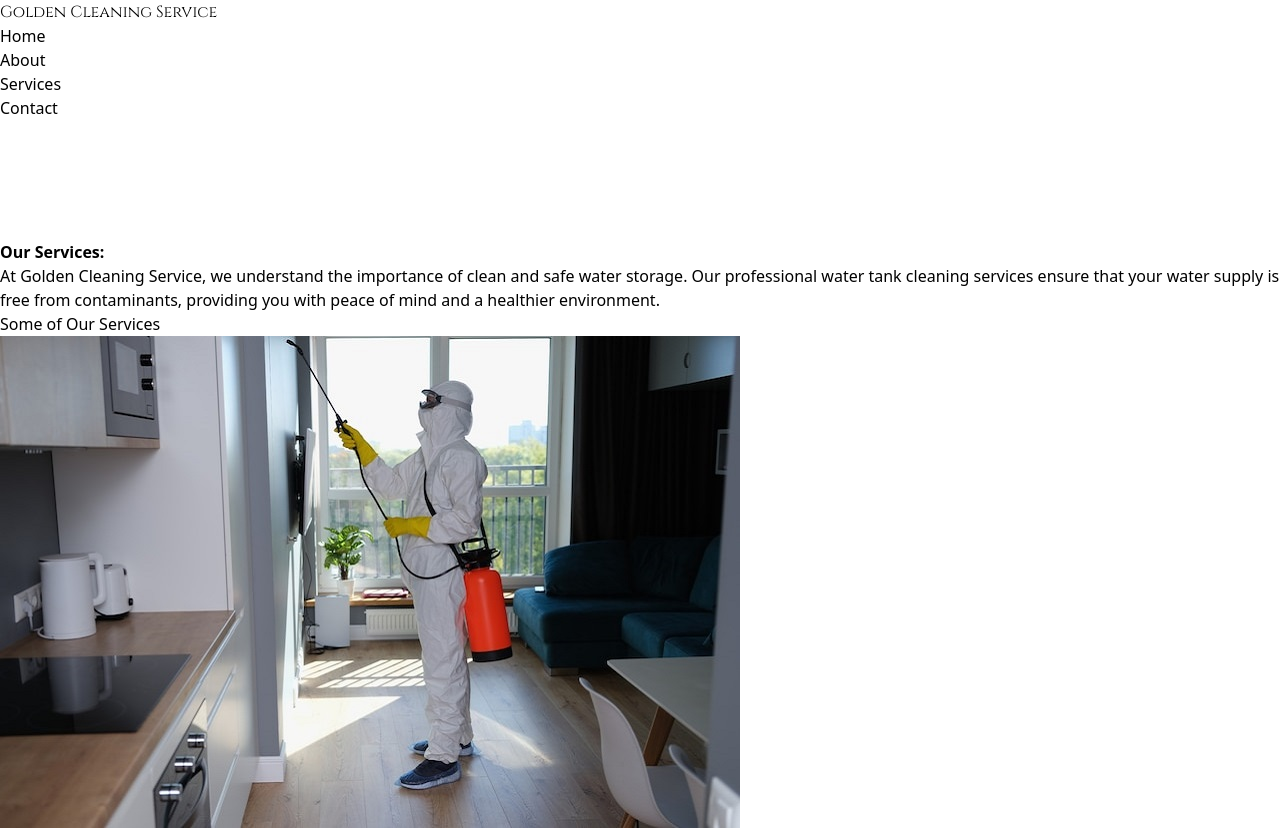
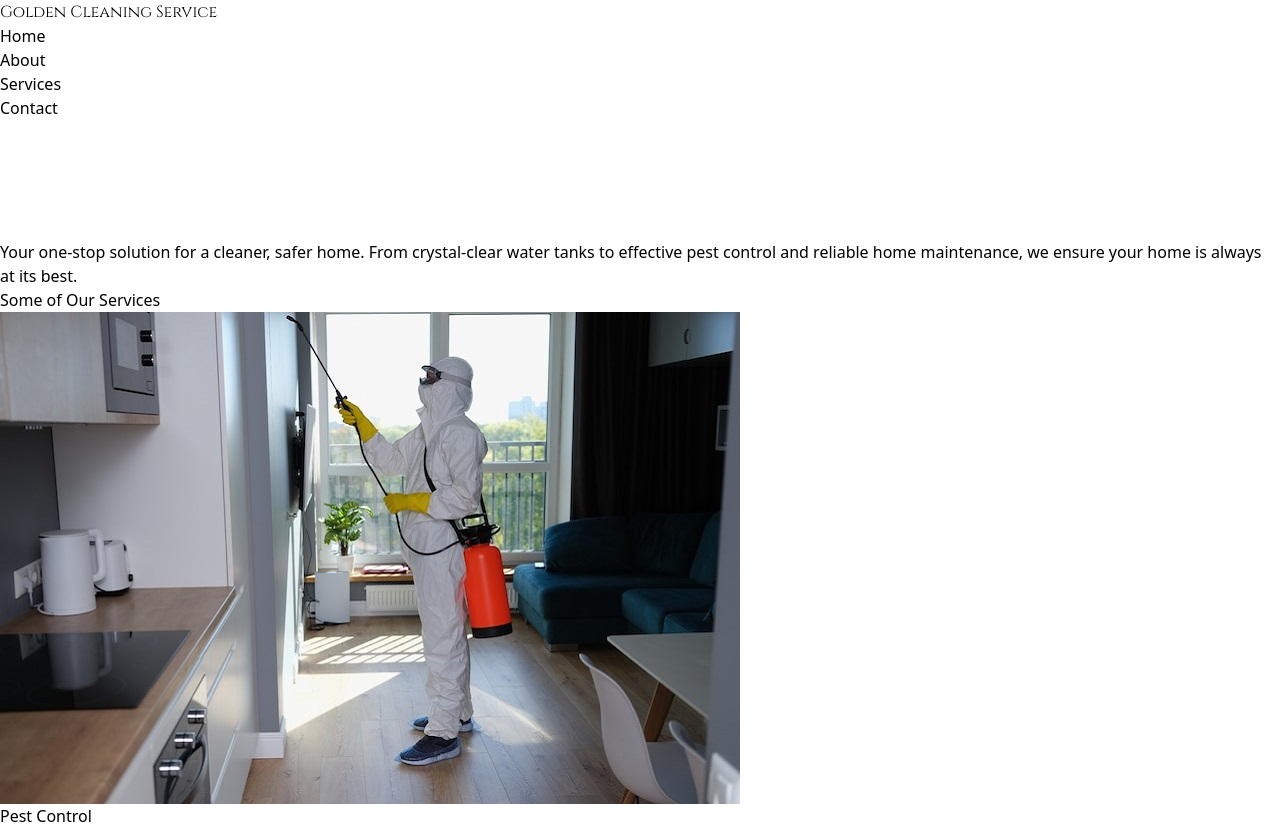
Before and after one commit to clientsmaker/cleaningCompany, a React (Vite) app: page /service in a window 1280 px wide. Shown: the top 830 px of the page. Built offline with nearby package versions, Linux system fonts and the light colour scheme.

Commit message:
all the project completed

```diff
--- a/src/Page/Services.jsx
+++ b/src/Page/Services.jsx
@@ -29,15 +29,16 @@ const Services = () => {
   }, []);
 
   return (
-    <div className=''>
+<>
+<div className="">
       <Navbar />
-      <div className="flex flex-col items-center justify-start mt-16">
+      <div className="flex flex-col items-center justify-start ">
         <div className="p-6 text-white flex flex-col items-center md:flex-row justify-center md:justify-start">
           <h3 className="text-xl md:text-2xl lg:text-4xl text-center md:text-left jerking-effect">
-            <strong className='text-white'>Our Services:</strong><br/>
-            <p className="mt-4 text-black text-center">
-              At Golden Cleaning Service, we understand the importance of clean and safe water storage. Our professional water tank cleaning services ensure that your water supply is free from contaminants, providing you with peace of mind and a healthier environment.
-            </p>
+            {/* <strong className='text-white'>Our Services:</strong><br/> */}
+            <p className=" text-gray-500  mt-32 sm:mt-20">
+            Your one-stop solution for a cleaner, safer home. From crystal-clear water tanks to effective pest control and reliable home maintenance, we ensure your home is always at its best.
+</p>
           </h3>
         </div>
       </div>
@@ -54,7 +55,8 @@ const Services = () => {
 
 
       <WhatsappButton />
-    </div>
+      </div>
+      </>
   );
 };
 
```
